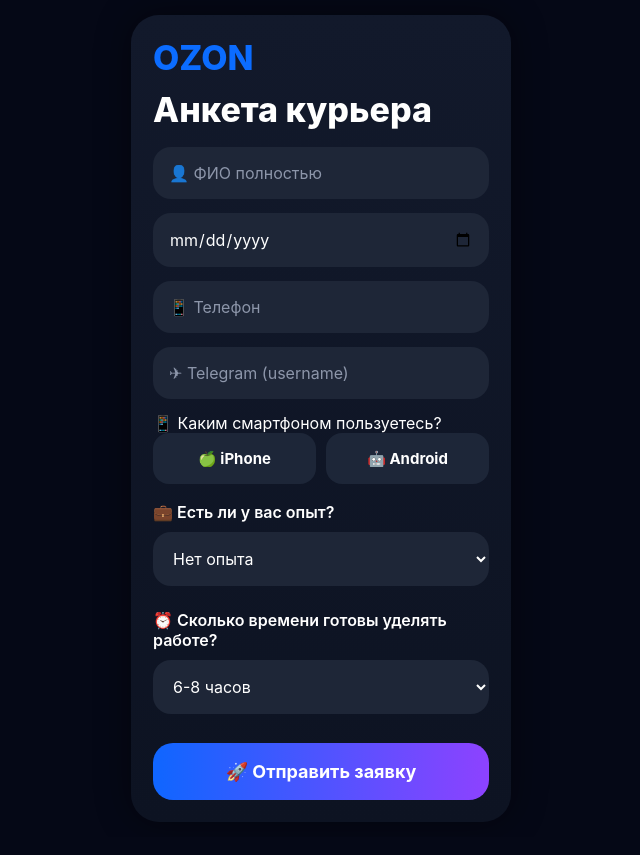
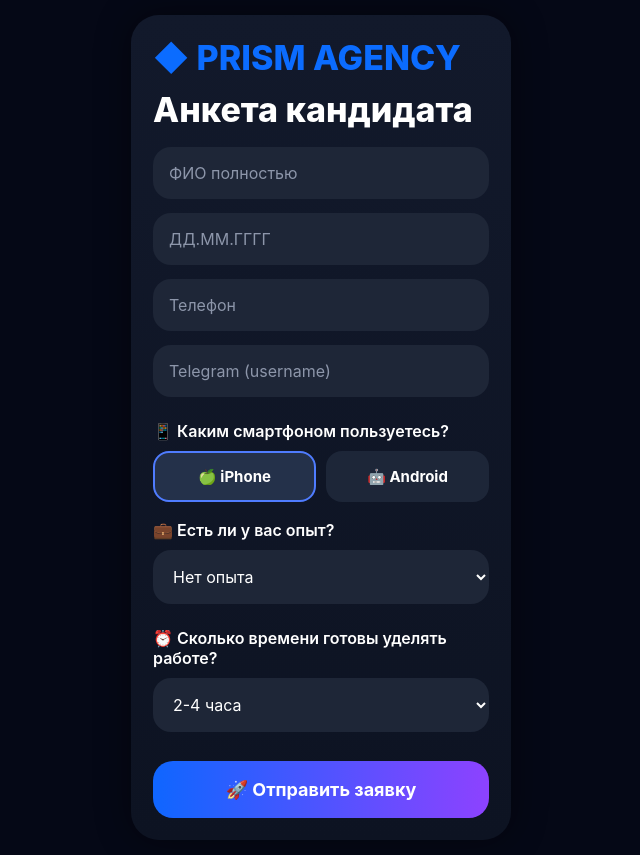
Before and after one commit to df232323/turbo-octo-invention, a FastAPI app: page / in a window 1280 px wide. Shown: the whole page, without its empty margins (319-959 px from the left). Before the commit the page ends 819 px from the top, so only its background shows below. Run offline with FastAPI, Linux system fonts and the light colour scheme.

Commit message:
Update index.html

```diff
--- a/templates/index.html
+++ b/templates/index.html
@@ -3,95 +3,71 @@
 <head>
     <meta charset="UTF-8">
     <meta name="viewport" content="width=device-width, initial-scale=1.0">
-    <title>Ozon Анкета</title>
+    <title>PRISM AGENCY - Анкета</title>
     <link rel="stylesheet" href="/static/style.css">
 </head>
 <body>
-
     <div class="container">
-
-    <div class="card" id="formCard">
-
-        <div class="logo">OZON </div>
-
-        <h1>Анкета курьера<br></h1>
+        <div class="card">
+            <div class="logo">◆ PRISM AGENCY</div>
+            <h1>Анкета кандидата</h1>
 
             <form id="applicationForm">
+                <input type="text" name="fio" placeholder="ФИО полностью" required>
 
-            <input type="text" name="fio" placeholder="👤 ФИО полностью" required>
+                <input type="text" name="birth" placeholder="ДД.ММ.ГГГГ" required>
 
-            <input type="date" name="birth" required>
+                <input type="tel" name="phone" placeholder="Телефон" required>
 
-            <input type="tel" name="phone" placeholder="📱 Телефон" required>
+                <input type="text" name="telegram" placeholder="Telegram (username)" required>
 
-            <input type="text" name="telegram" placeholder="✈ Telegram (username)" required>
-
-            <label>📱 Каким смартфоном пользуетесь?</label>
-
+                <div class="label">📱 Каким смартфоном пользуетесь?</div>
                 <div class="device-selector">
-
-    <label class="device-card">
+                    <label class="device-card active">
                         <input type="radio" name="device" value="iPhone" checked>
-        🍏 iPhone
+                        <span>🍏 iPhone</span>
                     </label>
-
                     <label class="device-card">
                         <input type="radio" name="device" value="Android">
-        🤖 Android
+                        <span>🤖 Android</span>
                     </label>
+                </div>
 
-</div>
                 <div class="label">💼 Есть ли у вас опыт?</div>
-
                 <select name="experience">
                     <option>Нет опыта</option>
                     <option>Есть опыт</option>
                 </select>
 
                 <div class="label">⏰ Сколько времени готовы уделять работе?</div>
-
                 <select name="time">
                     <option>2-4 часа</option>
                     <option>4-6 часов</option>
-                <option selected>6-8 часов</option>
+                    <option>6-8 часов</option>
                     <option>8+ часов</option>
                 </select>
 
                 <button type="submit">🚀 Отправить заявку</button>
-
             </form>
-
         </div>
-
     </div>
 
     <div class="success-screen" id="successScreen">
-
         <div class="success-box">
-
             <div class="success-icon">✅</div>
-
             <h2>Заявка отправлена!</h2>
-
             <p>Спасибо! Мы получили вашу заявку.</p>
 
             <div class="track-title">Ваш HR-код:</div>
-
             <div class="track-code" id="trackCode">6019</div>
 
-        <div class="manager-text">
-            Наш менеджер свяжется с вами в Telegram в ближайшее время
+            <p class="manager-text">Наш менеджер свяжется с вами в Telegram в ближайшее время</p>
+
+            <a href="https://t.me/" class="manager-btn" target="_blank">💬 Написать менеджеру</a>
+            <button class="close-btn" onclick="location.reload()">Закрыть</button>
         </div>
-
-        <a href="https://t.me/Ozon_Ksenia" class="manager-btn">
-            💬 Написать менеджеру
-        </a>
-
-    </div>
-
     </div>
 
     <script src="/static/app.js"></script>
-
 </body>
 </html>
```
Lines whose indentation alone changed are shown as unchanged.
